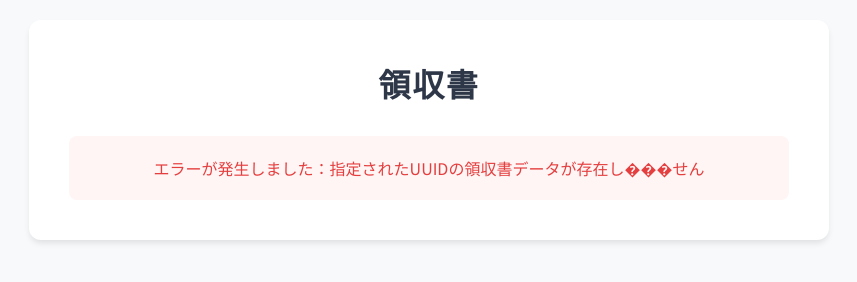
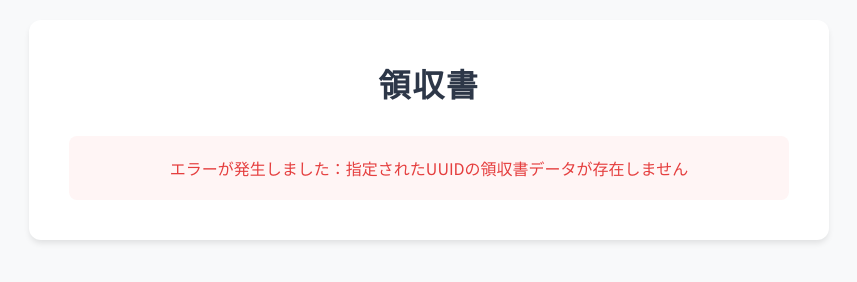
Before and after one commit to flll/receipt-system, a plain HTML site: page views/receipt.html in a window 1280 px wide. Shown: the whole page, without its empty margins (211-1068 px from the left). Drawn offline with Linux system fonts and the light colour scheme; no server answers.

Commit message:
fix: Correct encoding issues and improve error message in receipt view
- Removed invisible characters from the DOCTYPE declaration in index.html and CSS files.
- Fixed a typo in the error message for missing receipt data in receipt.html to enhance clarity.

```diff
--- a/views/receipt.html
+++ b/views/receipt.html
@@ -211,7 +211,7 @@
             try {
                 const response = await fetch(`/api/receipt/${uuid}`);
                 if (!response.ok) {
-                    throw new Error('指定されたUUIDの領収書データが存在し���せん');
+                    throw new Error('指定されたUUIDの領収書データが存在しません');
                 }
 
                 const data = await response.json();
```
Also changed, not shown: editor/css/epos-print-editor.css (line endings or trailing spaces), editor/index.html (line endings or trailing spaces), editor/js/epos-print-editor-ja.js (line endings or trailing spaces).
